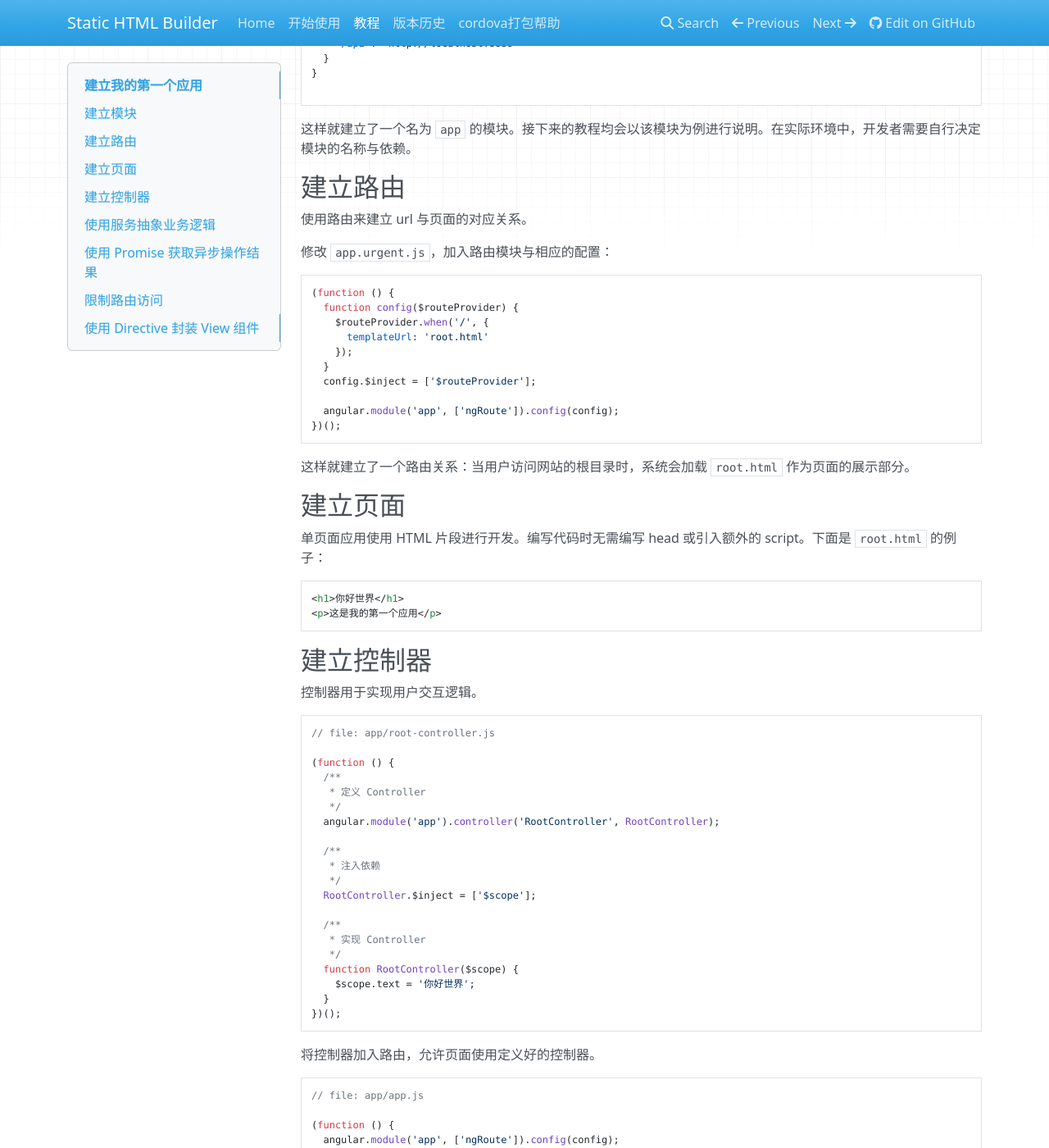
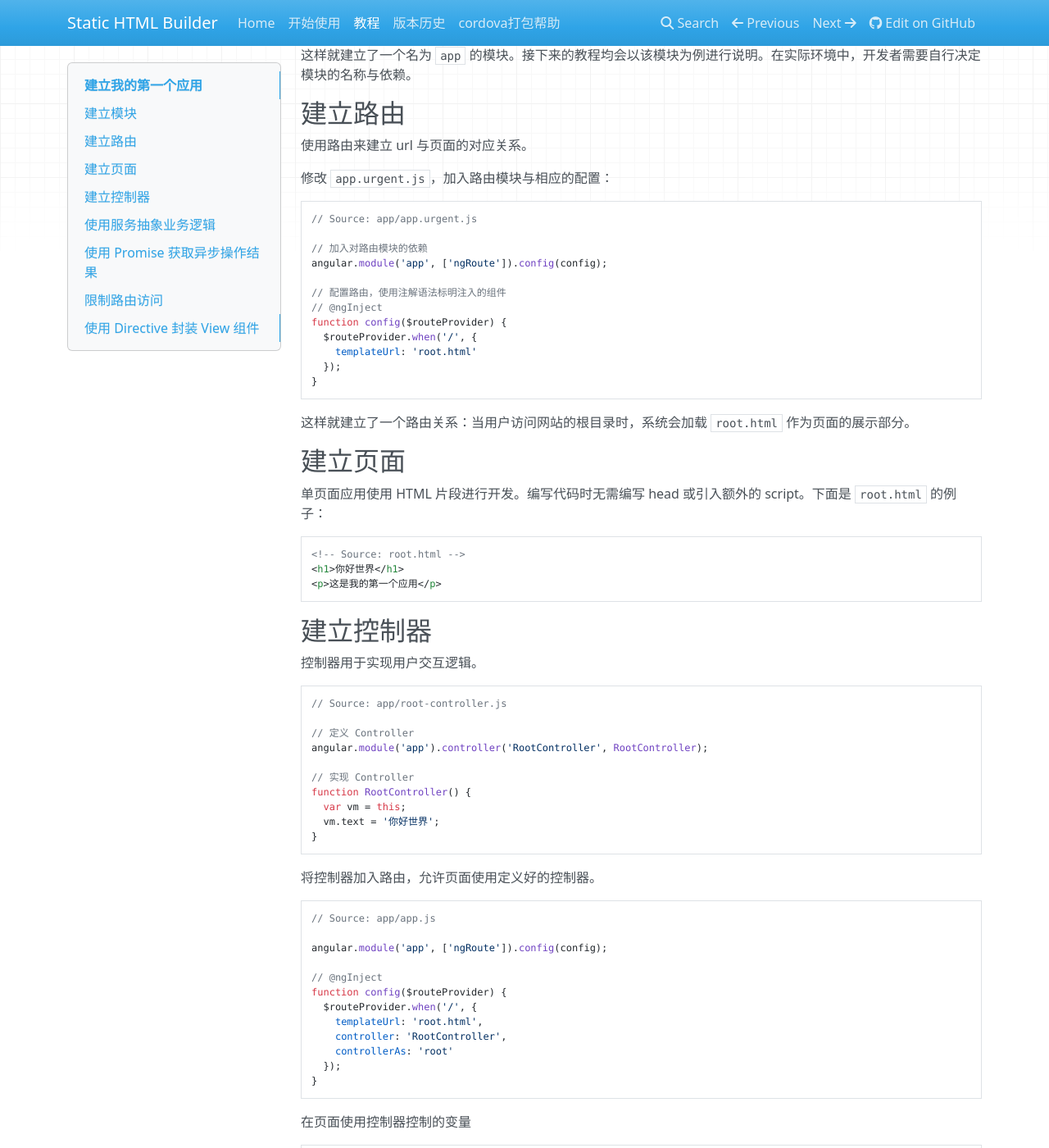
Before and after one commit to ETENG-OSP/static-html-builder, an MkDocs documentation site: the page built from docs/tutorial.md, in a window 1280 px wide and 1400 px high, scrolled down 646 px. Shown: the whole window at 82% size. Built offline with MkDocs 1.6.1, drawn with Linux system fonts in a browser that asks for light colours; nearby versions of some CDN libraries; old or Windows-style settings are respelled for this version of MkDocs; some of the changed text lies outside the part shown.

Commit message:
update document

````diff
--- a/docs/tutorial.md
+++ b/docs/tutorial.md
@@ -12,11 +12,10 @@
 新建一个文件，命名为 `app.urgent.js`。urgent 是 SHB 的一个特殊符号，代表最早加载的 js 文件。在 `app.urgent.js` 中，编写以下代码：
 
 ```javascript
-// file: app/app.urgent.js
+// Source: app/app.urgent.js
 
-(function () {
-  angular.module('app', []);
-})();
+// 建立 app 模块
+angular.module('app', []);
 ```
 
 编辑文件 `project.json`，在 `main` 字段中指定入口模块 `app`。
@@ -49,16 +44,18 @@
 修改 `app.urgent.js`，加入路由模块与相应的配置：
 
 ```javascript
-(function () {
-  function config($routeProvider) {
-    $routeProvider.when('/', {
-      templateUrl: 'root.html'
-    });
-  }
-  config.$inject = ['$routeProvider'];
+// Source: app/app.urgent.js
 
-  angular.module('app', ['ngRoute']).config(config);
-})();
+// 加入对路由模块的依赖
+angular.module('app', ['ngRoute']).config(config);
+
+// 配置路由，使用注解语法标明注入的组件
+// @ngInject
+function config($routeProvider) {
+  $routeProvider.when('/', {
+    templateUrl: 'root.html'
+  });
+}
 ```
 这样就建立了一个路由关系：当用户访问网站的根目录时，系统会加载 `root.html` 作为页面的展示部分。
 
@@ -68,6 +65,7 @@
 单页面应用使用 HTML 片段进行开发。编写代码时无需编写 head 或引入额外的 script。下面是 `root.html` 的例子：
 
 ```html
+<!-- Source: root.html -->
 <h1>你好世界</h1>
 <p>这是我的第一个应用</p>
 ```
@@ -78,51 +76,40 @@
 控制器用于实现用户交互逻辑。
 
 ```javascript
-// file: app/root-controller.js
+// Source: app/root-controller.js
 
-(function () {
-  /**
-   * 定义 Controller
-   */
-  angular.module('app').controller('RootController', RootController);
+// 定义 Controller
+angular.module('app').controller('RootController', RootController);
 
-  /**
-   * 注入依赖
-   */
-  RootController.$inject = ['$scope'];
-
-  /**
-   * 实现 Controller
-   */
-  function RootController($scope) {
-    $scope.text = '你好世界';
-  }
-})();
+// 实现 Controller
+function RootController() {
+  var vm = this;
+  vm.text = '你好世界';
+}
 ```
 
 将控制器加入路由，允许页面使用定义好的控制器。
 
 ```javascript
-// file: app/app.js
+// Source: app/app.js
 
-(function () {
-  angular.module('app', ['ngRoute']).config(config);
-  config.$inject = ['$routeProvider'];
-  function config($routeProvider) {
-    $routeProvider.when('/', {
-      templateUrl: 'root.html',
-      controller: 'RootController'
-    });
-  }
-})();
+angular.module('app', ['ngRoute']).config(config);
+
+// @ngInject
+function config($routeProvider) {
+  $routeProvider.when('/', {
+    templateUrl: 'root.html',
+    controller: 'RootController',
+    controllerAs: 'root'
+  });
+}
 ```
 
 在页面使用控制器控制的变量
 
 ```html
-<!-- file: app/root.html -->
-
-<h1 ng-bind="text"></h1>
+<!-- Source: app/root.html -->
+<h1 ng-bind="root.text"></h1>
 <p>这是我的第一个应用</p>
 ```
 
@@ -132,28 +119,25 @@
 服务用于编写与页面无关的逻辑，比如 http 请求。
 
 ```javascript
-// file: app/test-service.js
+// Source: app/test-service.js
 
-(function () {
-  angular.module('app').service('TestService', TestService);
+angular.module('app').service('TestService', TestService);
 
-  TestService.$inject = ['$http', '$q'];
-
-  function TestService($http, $q) {
-    /**
-      * TestService.getDate
-      * 测试 HTTP 调用
-      * @return promise
-      */
-    this.getData = function () {
-      var deferred = $q.defer();
-      $http.get('http://localhost:9001/test')
-        .success(deferred.resolve)
-        .error(deferred.reject);
-      return deferred.promise;
-    }
+// @ngInject
+function TestService($http, $q) {
+  /**
+    * TestService.getDate
+    * 测试 HTTP 调用
+    * @return promise
+    */
+  this.getData = function () {
+    var deferred = $q.defer();
+    $http.get('http://localhost:9001/test')
+      .success(deferred.resolve)
+      .error(deferred.reject);
+    return deferred.promise;
   }
-})();
+}
 ```
 
 使用 Promise 获取异步操作结果
@@ -162,28 +146,22 @@
 `$q` 用于处理异步操作。
 
 ```javascript
-// file: app/root-controller.js
+// Source: app/root-controller.js
 
-(function () {
-  /**
-   * 定义 Controller
-   */
-  angular.module('app').controller('RootController', RootController);
+// 定义 Controller
+angular.module('app').controller('RootController', RootController);
 
-  /**
-   * 注入依赖
-   */
-  RootController.$inject = ['$scope', 'TestService'];
+// 实现 Controller
+// @ngInject
+function RootController(TestService) {
+  var vm = this;
 
-  /**
-   * 实现 Controller
-   */
-  function RootController($scope, TestService) {
-    TestService.getData().then(function () {
-      $scope.text = '你好世界';
-    });
-  }
-})();
+  // 调用 Service 方法，并处理 promise 得到的结果
+  TestService.getData().then(function () {
+    vm.text = '你好世界';
+  });
+
+}
 ```
 
 ## 限制路由访问
@@ -191,29 +169,27 @@
 使用 resolve 配置路由是否成功，如果返回一个失败的 promise，则路由失败。
 
 ```javascript
-// file: app/app.js
+// Source: app/app.js
 
-(function () {
-  angular.module('app', ['ngRoute']).config(config);
-  config.$inject = ['$routeProvider'];
-  acl.$inject = ['$q'];
+angular.module('app', ['ngRoute']).config(config);
 
-  function config($routeProvider) {
-    $routeProvider.when('/', {
-      templateUrl: 'root.html',
-      controller: 'RootController',
-      resolve: {
-        acl: acl
-      }
-    });
-  }
+// @ngInject
+function config($routeProvider) {
+  $routeProvider.when('/', {
+    templateUrl: 'root.html',
+    controller: 'RootController',
+    resolve: {
+      acl: acl
+    }
+  });
+}
 
-  function acl($q) {
-    var deferred = $q.defer();
-    deferred.reject();
-    return deferred.promise;
-  }
-})();
+// @ngInject
+function acl($q) {
+  var deferred = $q.defer();
+  deferred.reject();
+  return deferred.promise;
+}
 ```
 
 ## 使用 Directive 封装 View 组件
@@ -225,28 +201,27 @@ directive 通常有两个作用：
 
 定义 directive
 ```javascript
-// file: app/list.js
+// Source: app/list.js
 
-(function () {
-  angular.module('app').directive('list', list);
+angular.module('app').directive('list', list);
 
-  list.$inject = ['$http'];
+// @ngInject
+function list($http) {
+  return {
+    template: [
+      '<ul>',
+        '<li ng-repeat="item in items">{{item.text}}</li>',
+      '</ul>'
+    ].join(''),
+    link: link
+  };
 
-  function list($http) {
-    return {
-      template: [
-        '<ul>',
-          '<li ng-repeat="item in items">{{item.text}}</li>',
-        '</ul>'
-      ].join(''),
-      link: function (scope, element, attrs) {
-        $http.get(attrs.source).success(function (result) {
-          scope.items = result;
-        });
-      }
-    }
+  function link(scope, element, attrs) {
+    $http.get(attrs.source).success(function (result) {
+      scope.items = result;
+    });
   }
-})();
+}
 ```
 
 使用 directive
````
Also changed, not shown: other parts of docs/tutorial.md (+0 -4 lines), docs/index.md (+4 -6 lines).
